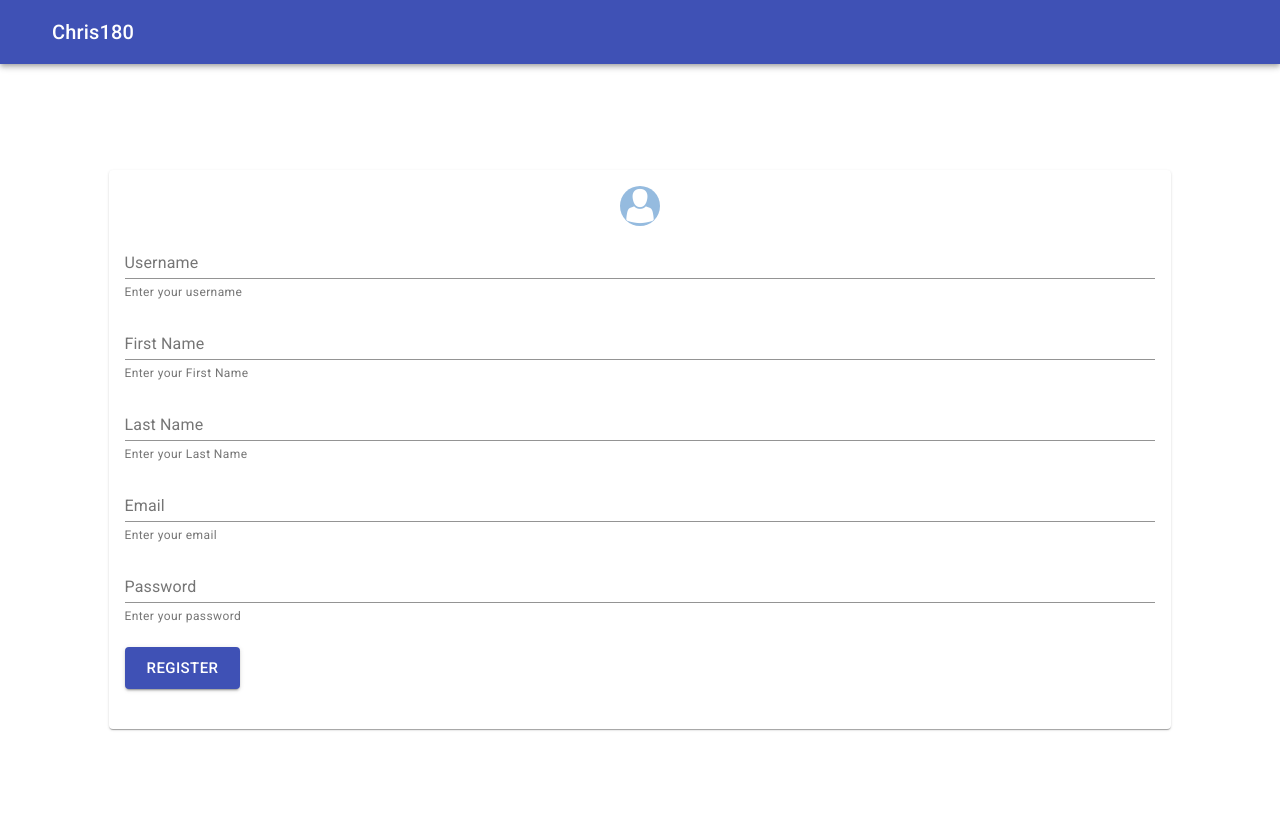
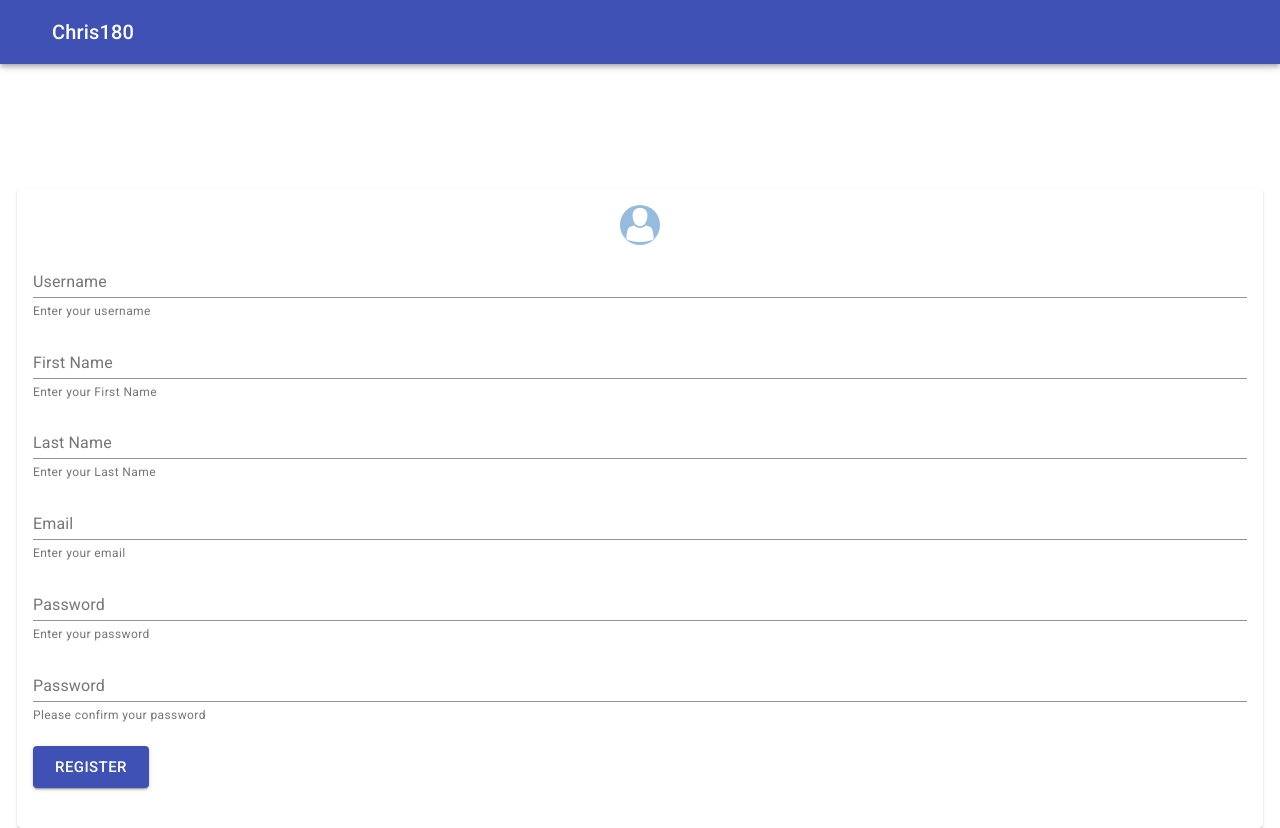
Before and after one commit to uaalumni02/supervision-app, a React (Create React App) app: page /register in a window 1280 px wide. Before the commit the page ends 800 px from the top, so only its background shows below. Built offline with nearby package versions, Linux system fonts and the light colour scheme.

Commit message:
add login error

```diff
--- a/src/pages/Register.js
+++ b/src/pages/Register.js
@@ -160,10 +160,21 @@ const Register = () => {
                   type="password"
                   id="password"
                   aria-aria-describedby="password-helper-text"
+                />
+                <FormHelperText id="password-helper-text">
+                  Enter your password
+                </FormHelperText>
+              </FormControl>
+              <FormControl fullWidth margin="dense">
+                <InputLabel htmlFor="password">Password</InputLabel>
+                <Input
+                  type="password"
+                  id="password"
+                  aria-aria-describedby="password-helper-text"
                   onChange={(e) => setPassword(e.target.value.trim())}
                 />
                 <FormHelperText id="password-helper-text">
-                  Enter your password
+                  Please confirm your password
                 </FormHelperText>
               </FormControl>
               <FormControl margin="normal">
--- a/src/pages/login.js
+++ b/src/pages/login.js
@@ -71,17 +71,27 @@ const useStyles = makeStyles((theme) => ({
       backgroundColor: "#3f51b5",
       color: "#fff",
     },
+    error: {
+      color: 'red'
+    }
   },
 }));
 
 const Login = () => {
   const [username, setUsername] = useState("");
   const [password, setPassword] = useState("");
+  const [error, setError] = useState("")
 
   const handleSubmit = async (event) => {
     event.preventDefault();
 
     const loginResponse = await UserApi.login(username, password)
+    console.log(loginResponse)
+
+    if (!loginResponse.success) {
+      setError(loginResponse.message)
+      return false;
+    }
     const { token, userId } = loginResponse.userdata
 
     LocalStorage.save('token', token)
@@ -111,6 +121,7 @@ const Login = () => {
               </div>
             </Box>
             <form>
+
               <FormControl fullWidth margin="dense">
                 <InputLabel htmlFor="username">Username</InputLabel>
                 <Input
@@ -136,6 +147,11 @@ const Login = () => {
                   Enter your password
                 </FormHelperText>
               </FormControl>
+
+              <Box display="flex" alignItems="center" justifyContent="center">
+                  <Typography variant="body2" color="error">{error}</Typography>
+              </Box>
+
               <FormControl margin="normal">
                 <Button
                   variant="contained"
```
